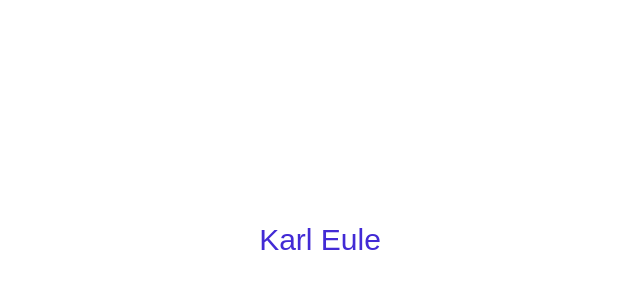
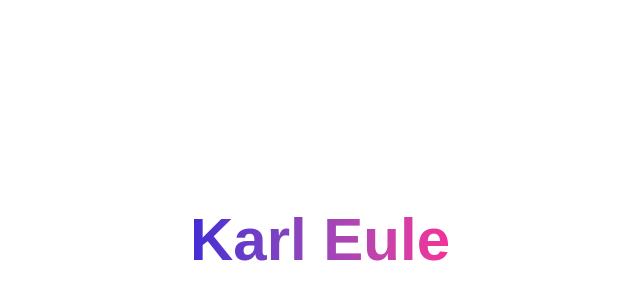
Before and after one commit to develowlper/karl-eule-homepage, a Next.js app: page / in a window 1280 px wide. Shown: the part 160-460 px from the top of the page, without its empty margins (320-960 px from the left). Built offline with nearby package versions, Linux system fonts and the light colour scheme.

Commit message:
feat: styled greeting

```diff
--- a/src/app/page.tsx
+++ b/src/app/page.tsx
@@ -5,8 +5,10 @@ export const metadata = {
 
 export default function Home() {
   return (
-    <div className="h-screen flex items-center justify-center text-3xl bold text-primary">
-      Karl Eule
+    <div className="h-screen flex items-center justify-center">
+      <div className="text-6xl font-bold bg-gradient-to-r from-primary to-secondary bg-clip-text text-transparent">
+        Karl Eule
+      </div>
     </div>
   );
 }
```
